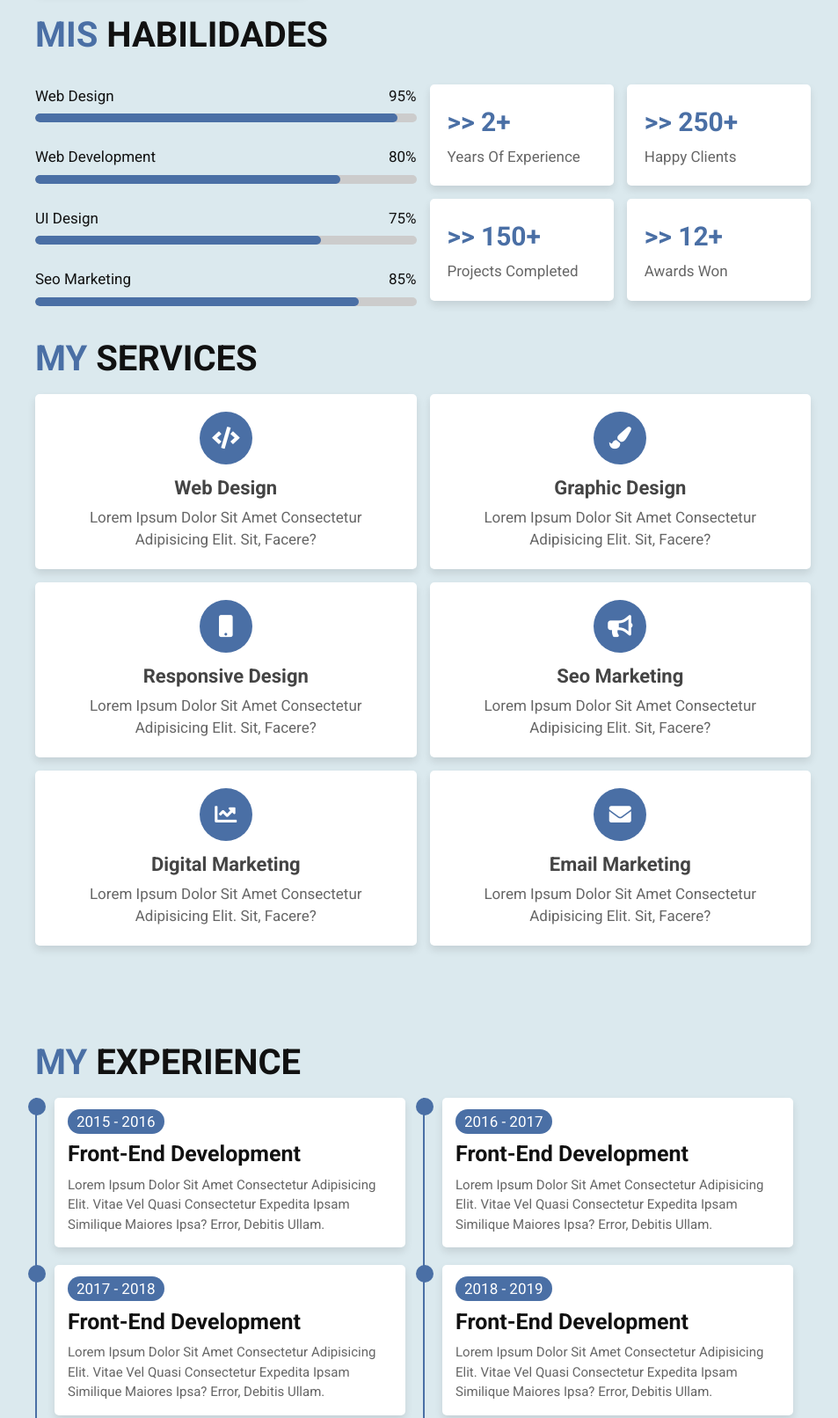
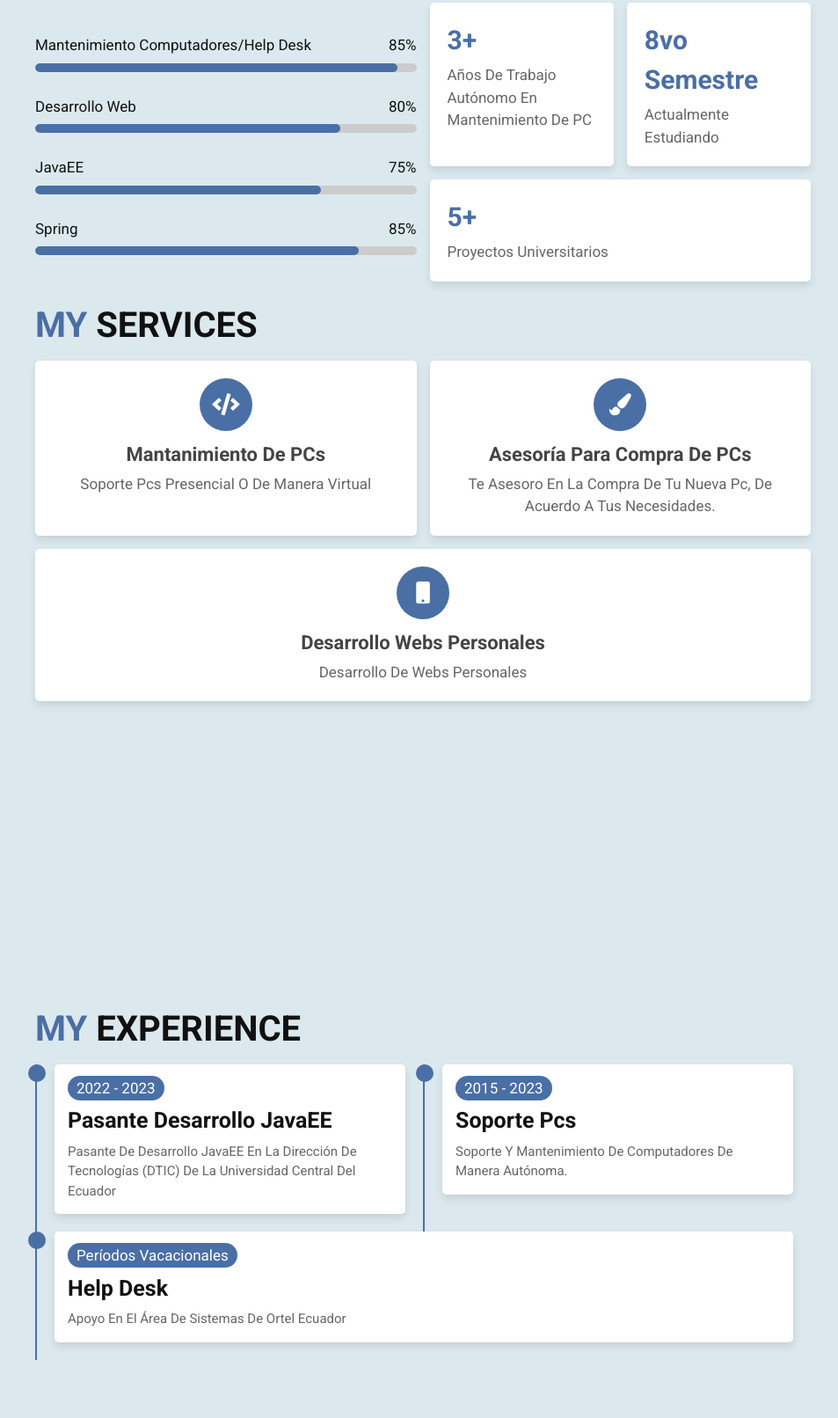
Before and after one commit to dmerreys/Marcelo-Erreys.github.io, a plain HTML site: page index.html in a window 1280 px wide. Shown: the part 1389-3001 px from the top of the page at 88% size, without its empty margins (309-1262 px from the left). Drawn offline with Linux system fonts and the light colour scheme.

Commit message:
Update index.html

```diff
--- a/index.html
+++ b/index.html
@@ -97,10 +97,10 @@
 
     <div class="content">
         <h3> Mi nombre Es Marcelo Erreys y soy estudiante de ingeniería en Sistemas </h3>
-        <p>Lorem ipsum dolor sit amet, consectetur adipisicing elit. Nisi error molestias impedit officia! Exercitationem dignissimos esse eos quas nisi impedit delectus, voluptate ullam iste nostrum at. Dolor culpa eaque omnis.</p>
+        <p>Actualmente radicado en Quito, Ecuador</p>
         <div class="box-container">
             <div class="box">
-                <p> <span> edad : </span> 25 </p>
+                <p> <span> edad : </span> 26 </p>
                 <p> <span> genero : </span> masculino </p>
                 <p> <span> idioma : </span> español, inglés </p>
                 <p> <span> trabajo : </span> estudiante/ desarrollador java </p>
@@ -124,19 +124,19 @@
 
     <div class="skills">
         <div class="progress">
-            <h3> web design <span> 95% </span> </h3>
+            <h3> Mantenimiento Computadores/Help Desk<span> 85% </span> </h3>
             <div class="bar"> <span></span> </div>
         </div>
         <div class="progress">
-            <h3> web development <span> 80% </span> </h3>
+            <h3> Desarrollo web <span> 80% </span> </h3>
             <div class="bar"> <span></span> </div>
         </div>
         <div class="progress">
-            <h3> UI design <span> 75% </span> </h3>
+            <h3>JavaEE <span> 75% </span> </h3>
             <div class="bar"> <span></span> </div>
         </div>
         <div class="progress">
-            <h3> seo marketing <span> 85% </span> </h3>
+            <h3> Spring <span> 85% </span> </h3>
             <div class="bar"> <span></span> </div>
         </div>
     </div>
@@ -144,20 +144,16 @@
     <div class="box-container">
 
         <div class="box">
-            <h3> >> 2+ </h3>
-            <p>years of experience</p>
+            <h3> 3+ </h3>
+            <p>años de trabajo autónomo en mantenimiento de PC</p>
         </div>
         <div class="box">
-            <h3> >> 250+ </h3>
-            <p>happy clients</p>
+            <h3>  8vo Semestre </h3>
+            <p>Actualmente estudiando</p>
         </div>
         <div class="box">
-            <h3> >> 150+ </h3>
-            <p>projects completed</p>
-        </div>
-        <div class="box">
-            <h3> >> 12+ </h3>
-            <p>awards won</p>
+            <h3>  5+ </h3>
+            <p>Proyectos universitarios</p>
         </div>
 
     </div>
@@ -178,38 +174,20 @@
 
         <div class="box">
             <i class="fas fa-code"></i>
-            <h3>web design</h3>
-            <p>Lorem ipsum dolor sit amet consectetur adipisicing elit. Sit, facere?</p>
+            <h3>Mantanimiento de PCs</h3>
+            <p>Soporte Pcs presencial o de manera virtual</p>
         </div>
 
         <div class="box">
             <i class="fas fa-paint-brush"></i>
-            <h3>graphic design</h3>
-            <p>Lorem ipsum dolor sit amet consectetur adipisicing elit. Sit, facere?</p>
+            <h3>Asesoría para compra de PCs</h3>
+            <p>Te asesoro en la compra de tu nueva pc, de acuerdo a tus necesidades.</p>
         </div>
 
         <div class="box">
             <i class="fas fa-mobile"></i>
-            <h3>responsive design</h3>
-            <p>Lorem ipsum dolor sit amet consectetur adipisicing elit. Sit, facere?</p>
-        </div>
-
-        <div class="box">
-            <i class="fas fa-bullhorn"></i>
-            <h3>seo marketing</h3>
-            <p>Lorem ipsum dolor sit amet consectetur adipisicing elit. Sit, facere?</p>
-        </div>
-
-        <div class="box">
-            <i class="fas fa-chart-line"></i>
-            <h3>digital marketing</h3>
-            <p>Lorem ipsum dolor sit amet consectetur adipisicing elit. Sit, facere?</p>
-        </div>
-
-        <div class="box">
-            <i class="fas fa-envelope"></i>
-            <h3>email marketing</h3>
-            <p>Lorem ipsum dolor sit amet consectetur adipisicing elit. Sit, facere?</p>
+            <h3>Desarrollo Webs Personales</h3>
+            <p>Desarrollo de webs personales</p>
         </div>
 
     </div>
@@ -228,51 +206,28 @@
 
         <div class="box">
             <div class="content">
-                <span> 2015 - 2016 </span>
-                <h3>front-end development</h3>
-                <p>Lorem ipsum dolor sit amet consectetur adipisicing elit. Vitae vel quasi consectetur expedita ipsam similique maiores ipsa? Error, debitis ullam.</p>
+                <span> 2022 - 2023 </span>
+                <h3>Pasante Desarrollo JavaEE</h3>
+                <p>Pasante de desarrollo JavaEE en la Dirección de Tecnologías (DTIC) de la Universidad Central del Ecuador</p>
             </div>
         </div>
 
         <div class="box">
             <div class="content">
-                <span> 2016 - 2017 </span>
-                <h3>front-end development</h3>
-                <p>Lorem ipsum dolor sit amet consectetur adipisicing elit. Vitae vel quasi consectetur expedita ipsam similique maiores ipsa? Error, debitis ullam.</p>
+                <span> 2015 - 2023 </span>
+                <h3>Soporte Pcs</h3>
+                <p>Soporte y mantenimiento de computadores de manera autónoma.</p>
             </div>
         </div>
 
         <div class="box">
             <div class="content">
-                <span> 2017 - 2018 </span>
-                <h3>front-end development</h3>
-                <p>Lorem ipsum dolor sit amet consectetur adipisicing elit. Vitae vel quasi consectetur expedita ipsam similique maiores ipsa? Error, debitis ullam.</p>
+                <span> Períodos Vacacionales </span>
+                <h3>Help Desk</h3>
+                <p>Apoyo en el área de Sistemas de Ortel Ecuador</p>
             </div>
         </div>
 
-        <div class="box">
-            <div class="content">
-                <span> 2018 - 2019 </span>
-                <h3>front-end development</h3>
-                <p>Lorem ipsum dolor sit amet consectetur adipisicing elit. Vitae vel quasi consectetur expedita ipsam similique maiores ipsa? Error, debitis ullam.</p>
-            </div>
-        </div>
-
-        <div class="box">
-            <div class="content">
-                <span> 2019 - 2020 </span>
-                <h3>front-end development</h3>
-                <p>Lorem ipsum dolor sit amet consectetur adipisicing elit. Vitae vel quasi consectetur expedita ipsam similique maiores ipsa? Error, debitis ullam.</p>
-            </div>
-        </div>
-
-        <div class="box">
-            <div class="content">
-                <span> 2020 - 2021 </span>
-                <h3>front-end development</h3>
-                <p>Lorem ipsum dolor sit amet consectetur adipisicing elit. Vitae vel quasi consectetur expedita ipsam similique maiores ipsa? Error, debitis ullam.</p>
-            </div>
-        </div>
 
     </div>
 
@@ -284,7 +239,7 @@
 
 <section class="portfolio" id="portfolio">
 
-    <h1 class="heading"> <span> my </span> portfolio </h1>
+    <h1 class="heading"> <span> Mi </span> portafolio </h1>
 
     <div class="box-container">
 
@@ -358,7 +313,7 @@
 
 <section class="contact" id="contact">
 
-    <h1 class="heading"> contact <span> me </span> </h1>
+    <h1 class="heading"> Comunícate <span> Conmigo </span> </h1>
 
     <div class="icons-container">
 
```
